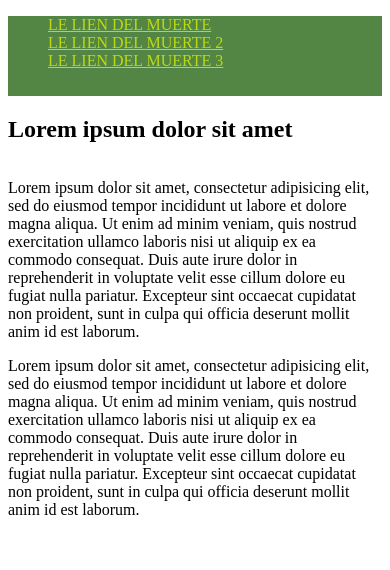
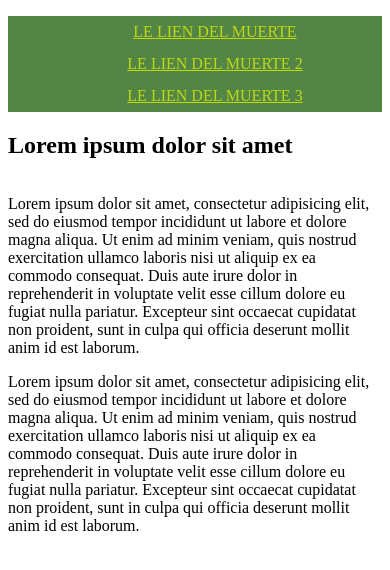
Before and after one commit to rruellepetel/flexbox, a plain HTML site: page index2.html in a window 390 px wide. Drawn offline with Linux system fonts and the light colour scheme.

Commit message:
responsive v2

```diff
--- a/css/css2.css
+++ b/css/css2.css
@@ -4,12 +4,12 @@ a {
 }
 
 nav {
-    height: 5em;
+    height: 6em;
     background-color: rgb(83, 133, 68);
-    align-items: center;
 }
 
 ul {
+    align-items: center;
     display: flex;
     justify-content: space-around;
     list-style: none;
@@ -25,15 +25,14 @@ section {
 }
 
 @media screen and (max-width: 400px){
-    ul {
-        display: block;
-        height: 100%;
-        align-items: center;
-    }
+
     section {
         display: block;
     }
     main {
         flex-wrap: wrap-reverse;
     }
+    ul {
+        flex-direction: column;
+    }
 }
```
